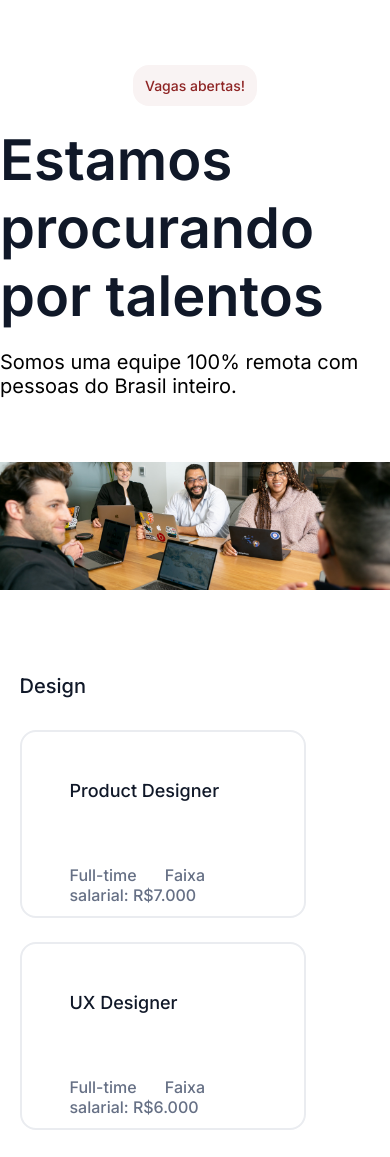
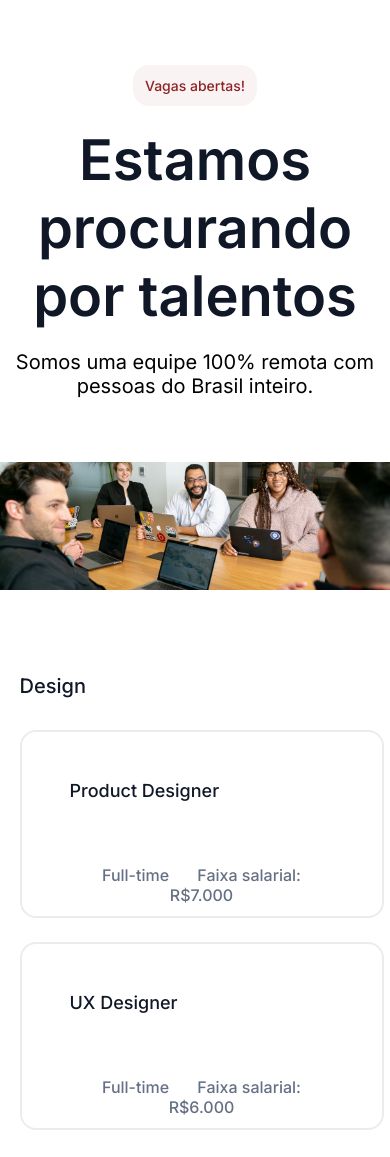
Before and after one commit to JonathasCostaAlves/landingPage-7DaysOfCode, a plain HTML site: page index.html in a window 390 px wide. Shown: the part 1840-2997 px from the top of the page. Drawn offline with Linux system fonts and the light colour scheme.

Commit message:
Alteração alinhamento no mobile

```diff
--- a/source/css/style.css
+++ b/source/css/style.css
@@ -255,6 +255,7 @@ header .login button:last-child {
     font-weight: 600;
     font-size: 56px;
     color: var(--subtitle-color);
+    text-align: center;
 
 
 }
@@ -264,6 +265,7 @@ header .login button:last-child {
     margin-bottom: 64px;
     font-weight: 400;
     font-size: 20px;
+    text-align: center;
 }
 
 .talents img {
@@ -277,7 +279,6 @@ header .login button:last-child {
     width: 60vw;
     height: 136px;
     margin-bottom: 24px;
-    /* box-shadow: 1px 1px 1px #6670858e; */
 }
 
 .talents .talents-items {
@@ -484,6 +485,10 @@ header .login button:last-child {
         margin-left: 5%;
     }
 
+    .talents .talents-item{
+        width: 80vw;
+    }
+
 
 
 }
@@ -506,7 +511,9 @@ header .login button:last-child {
     .talents img {
         width: 100%;
     }
-
+    .talents .talents-item{
+        width: 80vw;
+    }
 
 }
 
```
